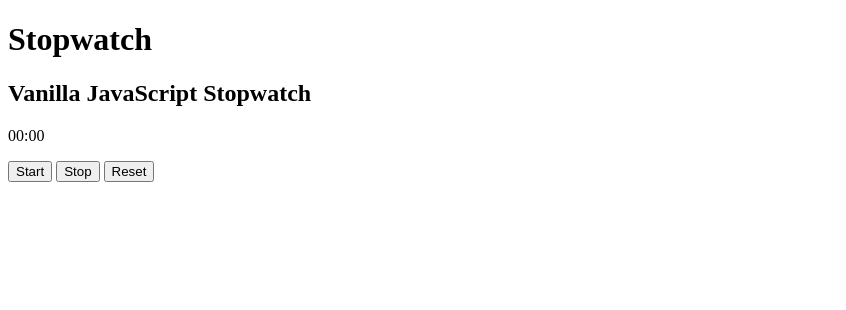
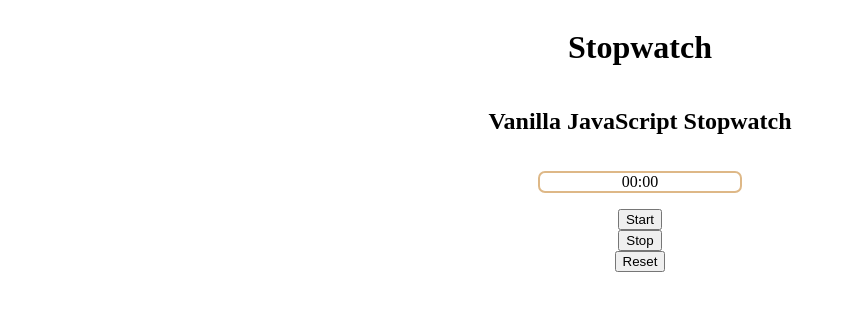
Before and after one commit to mootqns/cpsc332-hw6, a plain HTML site: page stopwatch.html in a window 1280 px wide. Shown: the whole page, without its empty margins (0-846 px from the left). Drawn offline with nearby package versions, Linux system fonts and the light colour scheme.

Commit message:
added p id/jquery class and styled

```diff
--- a/stopwatch.html
+++ b/stopwatch.html
@@ -27,6 +27,7 @@
             var $buttonStart = $('#button-start');
             var $buttonStop = $('#button-stop');
             var $buttonReset = $('#button-reset');
+            var $timerPara = $('#timer')
             var interval;
 
             $buttonStart.click( function () {
@@ -71,16 +72,37 @@
                 }
             }
 
+            // done w/ js -> jquery... moving on
+            $timerPara.addClass('timer-background');
+
+
+
         });
 
     </script>
+    <style>
+        .wrapper {
+            display: flex;
+            flex-direction: column;
+            justify-content: space-around;
+            align-items: center;
+            text-align: center;
+        }
+
+        #timer {
+            border: 2px solid burlywood;
+            border-radius: 7px;
+            width: 200px;
+            text-align: center;
+        }
+    </style>
 </head>
 
 <body>
     <div class="wrapper">
         <h1>Stopwatch</h1>
         <h2>Vanilla JavaScript Stopwatch</h2>
-        <p><span id="seconds">00</span>:<span id="tens">00</span></p>
+        <p id="timer"><span id="seconds">00</span>:<span id="tens">00</span></p>
         <button id="button-start">Start</button>
         <button id="button-stop">Stop</button>
         <button id="button-reset">Reset</button>
```
